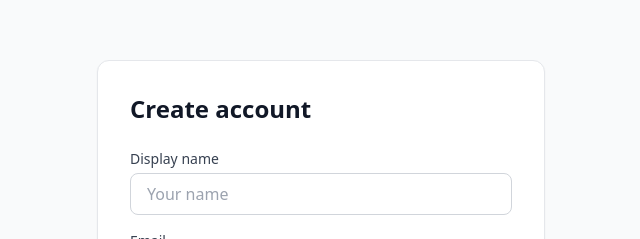
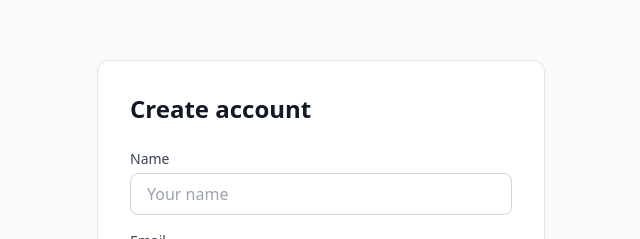
Before and after one commit to dreamteam-ai-labs/browser-agent-test-fixture, a Next.js app in the folder frontend/: page /register in a window 1280 px wide. Shown: the part 114-353 px from the top of the page, without its empty margins (319-959 px from the left). Built offline with nearby package versions, Linux system fonts and the light colour scheme.

Commit message:
feat: implement frontend-setup — Next.js 14 app with Tailwind, API client, aligned field names to architecture.json

```diff
--- a/frontend/src/app/dashboard/page.tsx
+++ b/frontend/src/app/dashboard/page.tsx
@@ -8,7 +8,7 @@ import api from "@/lib/api";
 interface UserInfo {
   id: number;
   email: string;
-  display_name: string;
+  name: string;
 }
 
 export default function DashboardPage() {
@@ -27,7 +27,7 @@ export default function DashboardPage() {
       <div className="max-w-4xl">
         <h1 className="text-2xl font-bold text-gray-900 mb-2">Dashboard</h1>
         {user && (
-          <p className="text-gray-600 mb-8">Welcome back, {user.display_name}!</p>
+          <p className="text-gray-600 mb-8">Welcome back, {user.name}!</p>
         )}
 
         <div className="grid grid-cols-1 md:grid-cols-2 gap-6 mb-8">
--- a/frontend/src/app/register/page.tsx
+++ b/frontend/src/app/register/page.tsx
@@ -9,7 +9,7 @@ import { useState } from "react";
 import api from "@/lib/api";
 
 const registerSchema = z.object({
-  display_name: z.string().min(1, "Display name is required"),
+  name: z.string().min(1, "Name is required"),
   email: z.string().email("Invalid email address"),
   password: z.string().min(8, "Password must be at least 8 characters"),
 });
@@ -33,7 +33,7 @@ export default function RegisterPage() {
     try {
       const res = await api.post("/api/auth/register", {
         ...data,
-        name: data.display_name,
+        name: data.name,
       });
       localStorage.setItem("token", res.data.token);
       router.push("/dashboard");
@@ -55,19 +55,19 @@ export default function RegisterPage() {
 
         <form onSubmit={handleSubmit(onSubmit)} className="space-y-4">
           <div>
-            <label htmlFor="display_name" className="block text-sm font-medium text-gray-700 mb-1">
-              Display name
+            <label htmlFor="name" className="block text-sm font-medium text-gray-700 mb-1">
+              Name
             </label>
             <input
-              {...register("display_name")}
-              id="display_name"
+              {...register("name")}
+              id="name"
               type="text"
               autoComplete="name"
               className="w-full px-4 py-2 border border-gray-300 rounded-lg focus:ring-2 focus:ring-blue-500 focus:border-blue-500 outline-none"
               placeholder="Your name"
             />
-            {errors.display_name && (
-              <p className="mt-1 text-sm text-red-600">{errors.display_name.message}</p>
+            {errors.name && (
+              <p className="mt-1 text-sm text-red-600">{errors.name.message}</p>
             )}
           </div>
 
```
Also changed, not shown: 1 other file (tests, documents, lock files or other folders).
